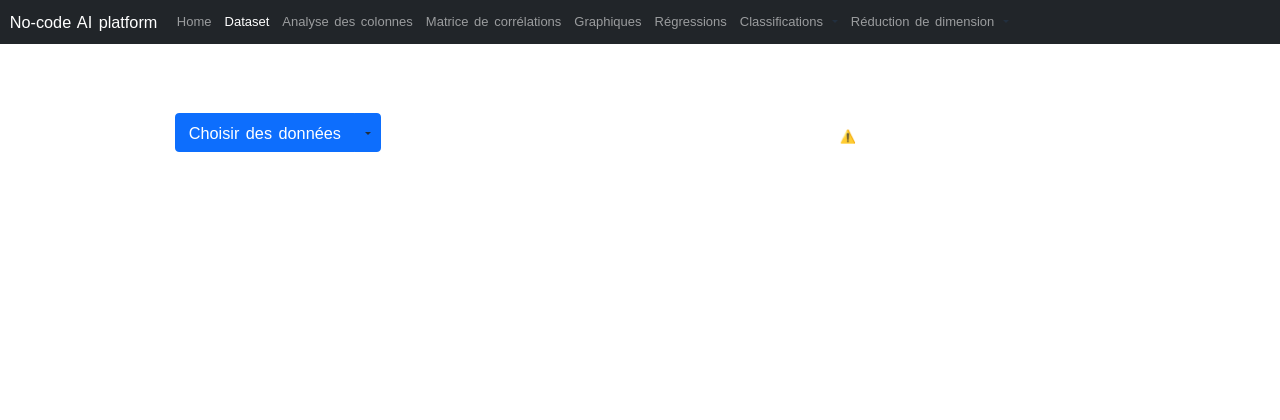
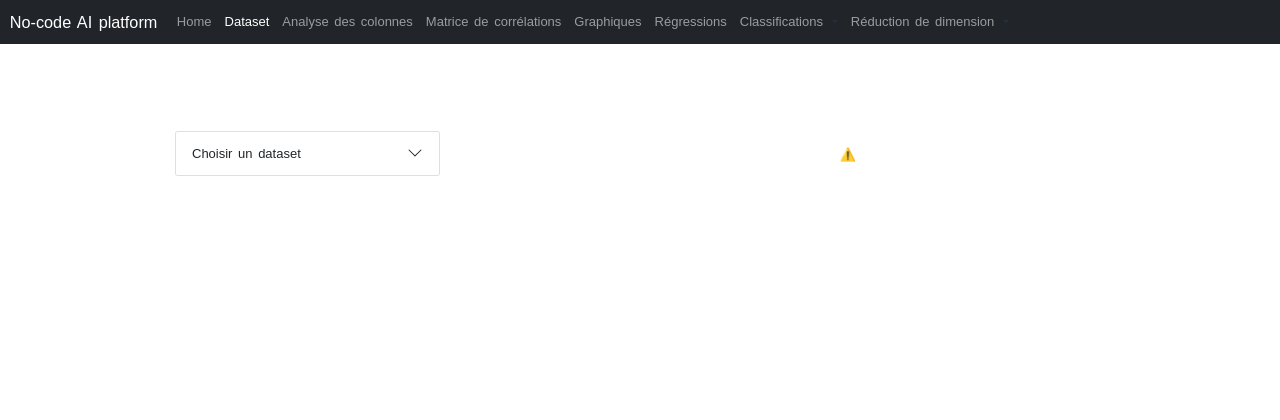
Before and after one commit to antonin-lfv/No-code-AI-platform, a Flask app: page /dataset in a window 1280 px wide. Shown: the top 420 px of the page. Run offline with Flask 2, Linux system fonts and the light colour scheme; some libraries are stand-ins or nearby versions.

Commit message:
Régressions

```diff
--- a/main_module/static/styles/style.css
+++ b/main_module/static/styles/style.css
@@ -97,7 +97,7 @@ img {
 }
 
 .dropdown-menu {
-    max-height: 40vh;
+    max-height: 50vh;
     overflow-y: auto;
 }
 
@@ -108,6 +108,6 @@ img {
 }
 
 .accordion-body{
-    max-height: 40vh;
+    max-height: 50vh;
     overflow-y: auto;
 }
--- a/main_module/templates/dataset.html
+++ b/main_module/templates/dataset.html
@@ -6,16 +6,20 @@
         <br>
         <div class="row">
             <div class="col-1"></div>
-            <div class="col-6"><br><br>
-                <!-- split button -->
-                <div class="btn-group">
-                    <button type="button" class="btn btn-primary btn-lg ">Choisir des données</button>
-                    <button type="button" class="btn btn-primary dropdown-toggle dropdown-toggle-split btn-lg "
-                            data-toggle="dropdown" aria-haspopup="true" aria-expanded="false">
-                        <span class="sr-only"></span>
-                    </button>
-                    <div class="dropdown-menu p-4">
-                        <form method="POST" action="{{ url_for('dataset') }}">
+            <div class="col-3"><br><br><br>
+                <div class="accordion" id="accordion1">
+                    <div class="accordion-item">
+                        <h2 class="accordion-header" id="flush-headingOne">
+                            <button class="accordion-button collapsed" type="button" data-bs-toggle="collapse"
+                                    data-bs-target="#flush-collapseOne" aria-expanded="false"
+                                    aria-controls="flush-collapseOne">
+                                Choisir un dataset
+                            </button>
+                        </h2>
+                        <div id="flush-collapseOne" class="accordion-collapse collapse"
+                             aria-labelledby="flush-headingOne" data-bs-parent="#accordion1">
+                            <div class="accordion-body">
+                                <form method="POST" action="{{ url_for('dataset') }}">
                             <h1 class="dropdown-header"><strong>Choix du dataset</strong></h1>
                             <div class="dropdown-divider"></div>
                             <fieldset>
@@ -26,6 +30,9 @@
                             <input type="submit" class="btn btn-success" value="Envoyer"/>
                             </fieldset>
                         </form>
+
+                            </div>
+                        </div>
                     </div>
                 </div>
 
@@ -49,8 +56,9 @@
                 {% else %}
                 {% endif %}
             </div>
-            <div class="col-1"></div>
+            <div class="col-4"></div>
             <div class="col-1">
+                <br>
                 <script src="https://unpkg.com/@lottiefiles/lottie-player@latest/dist/lottie-player.js"></script>
                 <lottie-player src="https://assets9.lottiefiles.com/packages/lf20_zidar9jm.json"
                                background="transparent"
--- a/main_module/view.py
+++ b/main_module/view.py
@@ -52,7 +52,7 @@ def home():
 def dataset():
     _choix_dataset = None
     if request.method == "POST":
-        # session.clear()
+        session.clear()
         _choix_dataset = request.form.get('dataset')
         session['_choix_dataset'] = _choix_dataset
         if session['_choix_dataset'] in dico_dataset.keys():
```
Also changed, not shown: main_module/templates/analyse_colonnes.html (+21 -11 lines), main_module/templates/matrice_correlation.html (+18 -11 lines), main_module/templates/regressions.html (+6 -2 lines).
